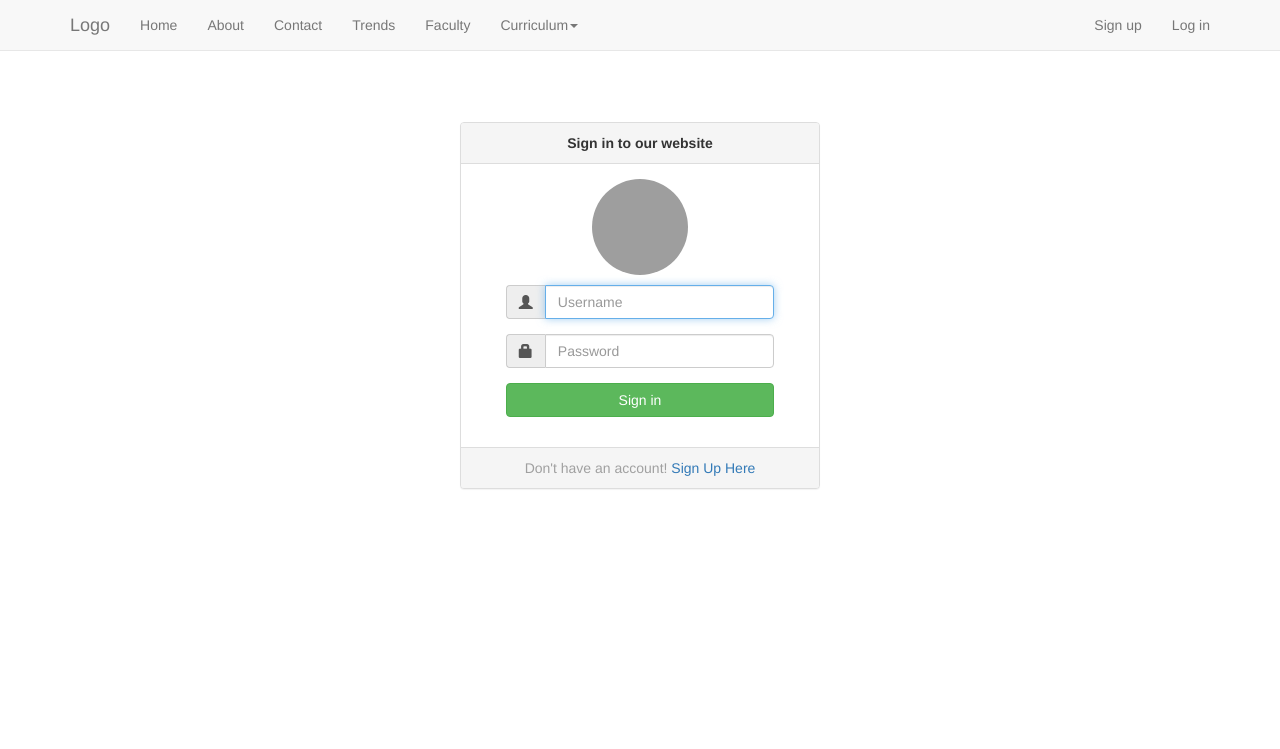
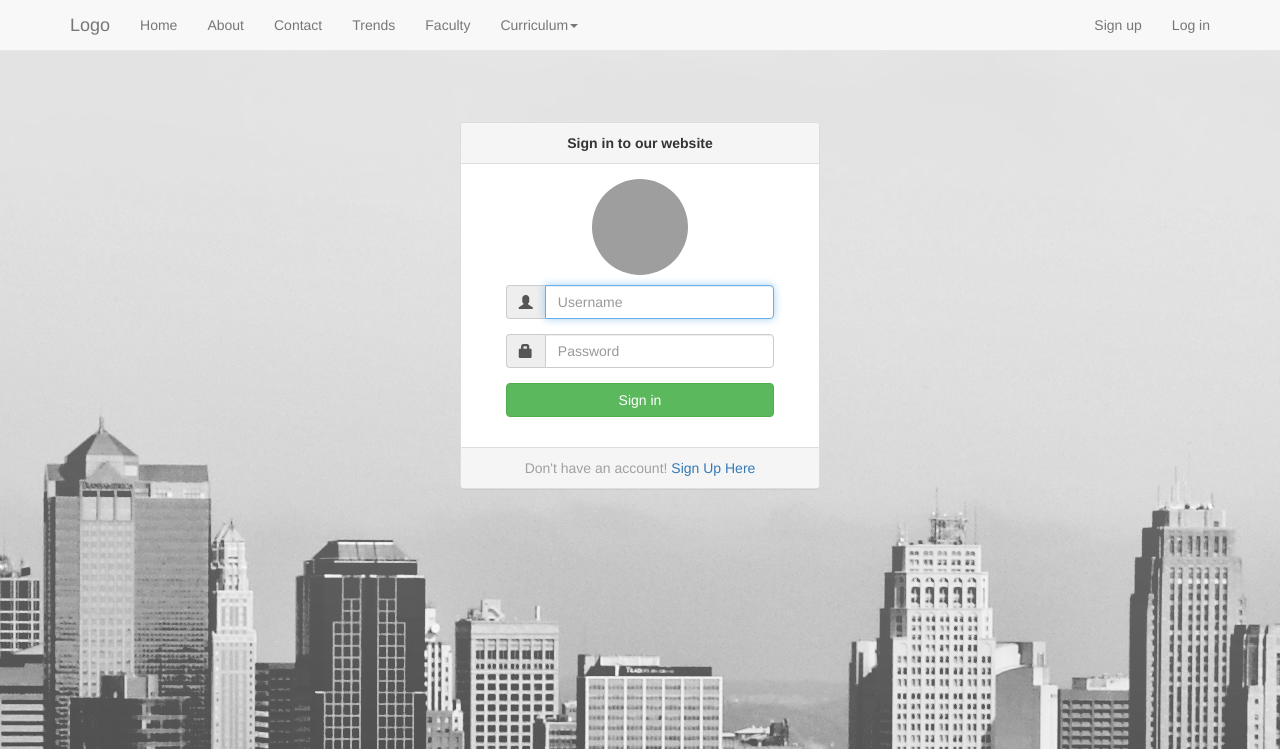
Before and after one commit to edward487/elecprj, a PHP site: page /login.php in a window 1280 px wide. Shown: the top 749 px of the page. Run offline with PHP 8.4, Linux system fonts and the light colour scheme; grey boxes are pictures that could not be loaded.

Commit message:
Background

```diff
--- a/css/login.css
+++ b/css/login.css
@@ -16,3 +16,9 @@
 	-webkit-border-radius: 50%;
 	border-radius: 50%;
 }
+
+body {
+    background: url(../img/113H.jpg);
+    background-repeat: no-repeat;
+    background-position: center;
+}
```
Also changed, not shown: img/113H.jpg (added).
